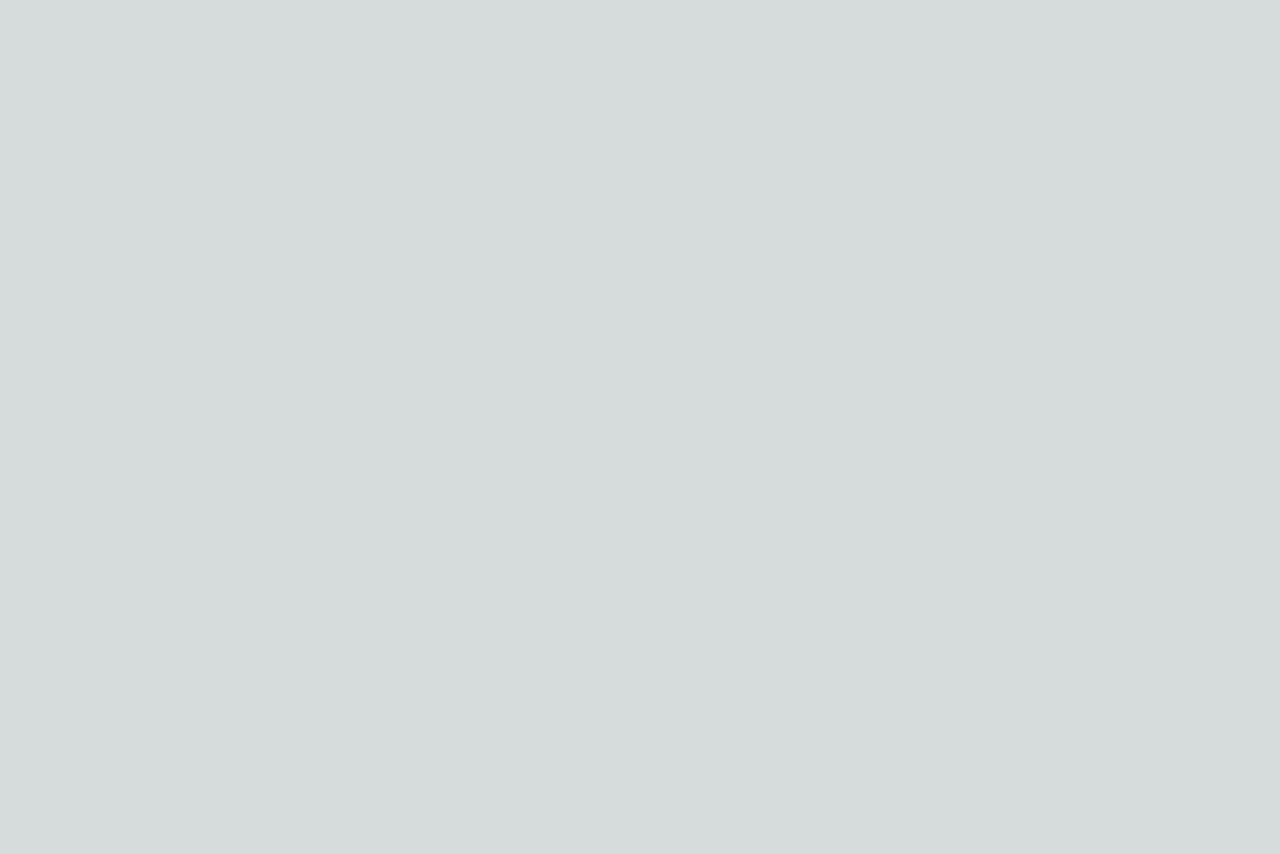
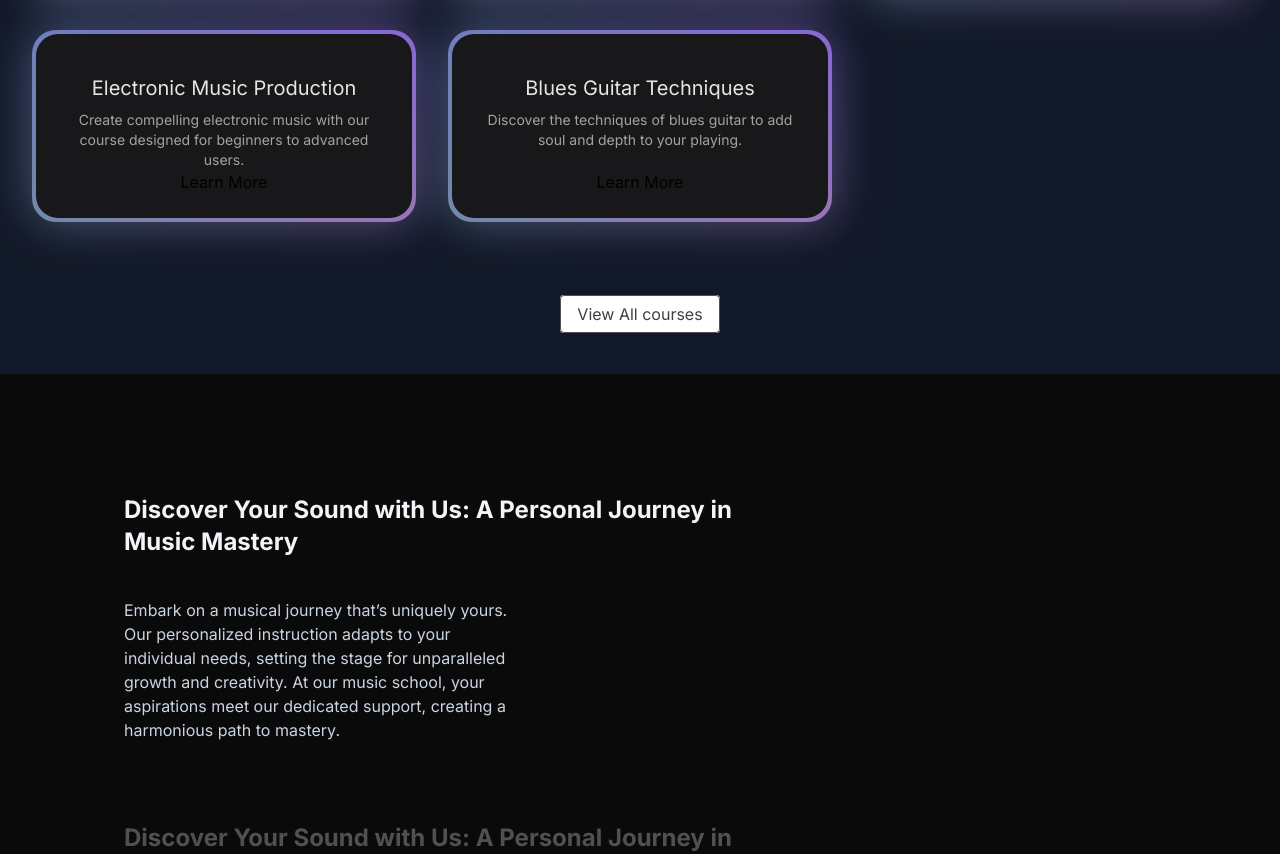
Before and after one commit to Harshit-3905/AudioAlley, a Next.js app: page / in a window 1280 px wide. Shown: the part 994-1848 px from the top of the page. Before the commit the page ends 800 px from the top, so only its background shows below. Built offline with nearby package versions, Linux system fonts and the light colour scheme.

Commit message:
Add WhyChooseUs Section

```diff
--- a/src/app/page.tsx
+++ b/src/app/page.tsx
@@ -1,9 +1,13 @@
+import FeaturedCourses from "@/components/FeaturedCourses";
+import HeroSection from "@/components/HeroSection";
+import WhyChooseUs from "@/components/WhyChooseUs";
+
 export default function Home() {
   return (
     <main className="min-h-screen bg-black/[0.96] antialiased bg-grid-white/[0.02]">
-      <h1 className="text-4xl font-bold text-white">
-        Welcome to your Next.js app!
-      </h1>
+      <HeroSection />
+      <FeaturedCourses />
+      <WhyChooseUs />
     </main>
   );
 }
--- /dev/null
+++ b/src/components/WhyChooseUs.tsx
@@ -0,0 +1,46 @@
+"use client";
+import React from "react";
+import { StickyScroll } from "./ui/sticky-scroll-reveal";
+
+const musicSchoolContent = [
+  {
+    title: "Discover Your Sound with Us: A Personal Journey in Music Mastery",
+    description:
+      "Embark on a musical journey that’s uniquely yours. Our personalized instruction adapts to your individual needs, setting the stage for unparalleled growth and creativity. At our music school, your aspirations meet our dedicated support, creating a harmonious path to mastery.",
+  },
+  {
+    title: "Discover Your Sound with Us: A Personal Journey in Music Mastery",
+    description:
+      "Embark on a musical journey that’s uniquely yours. Our personalized instruction adapts to your individual needs, setting the stage for unparalleled growth and creativity. At our music school, your aspirations meet our dedicated support, creating a harmonious path to mastery.",
+  },
+  {
+    title: "Discover Your Sound with Us: A Personal Journey in Music Mastery",
+    description:
+      "Embark on a musical journey that’s uniquely yours. Our personalized instruction adapts to your individual needs, setting the stage for unparalleled growth and creativity. At our music school, your aspirations meet our dedicated support, creating a harmonious path to mastery.",
+  },
+  {
+    title: "Live Feedback & Engagement",
+    description:
+      "Immerse yourself in an interactive learning experience where feedback is immediate, just like real-time changes in a collaborative project. This approach enhances your understanding and mastery of music concepts and performance techniques.",
+  },
+  {
+    title: "Cutting-Edge Curriculum",
+    description:
+      "Our curriculum is continuously updated to include the latest music education trends and technologies, ensuring you’re always learning with the most current and effective methods. Say goodbye to outdated materials and welcome an education that evolves with the industry.",
+  },
+  {
+    title: "Limitless Learning Opportunities",
+    description:
+      "With our expansive resource library and dynamic course offerings, you’ll never find yourself without something new to explore. Our platform provides continuous opportunities for growth, ensuring your musical skills are always advancing.",
+  },
+];
+
+function WhyChooseUs() {
+  return (
+    <div>
+      <StickyScroll content={musicSchoolContent} />
+    </div>
+  );
+}
+
+export default WhyChooseUs;
--- /dev/null
+++ b/src/components/ui/sticky-scroll-reveal.tsx
@@ -0,0 +1,88 @@
+"use client";
+import React, { useRef } from "react";
+import { useMotionValueEvent, useScroll } from "framer-motion";
+import { motion } from "framer-motion";
+
+export const StickyScroll = ({
+  content,
+}: {
+  content: {
+    title: string;
+    description: string;
+  }[];
+}) => {
+  const [activeCard, setActiveCard] = React.useState(0);
+  const ref = useRef<any>(null);
+  const { scrollYProgress } = useScroll({
+    container: ref,
+    offset: ["start start", "end start"],
+  });
+  const cardLength = content.length;
+
+  useMotionValueEvent(scrollYProgress, "change", (latest) => {
+    const cardsBreakpoints = content.map((_, index) => index / cardLength);
+    cardsBreakpoints.forEach((breakpoint, index) => {
+      if (latest > breakpoint - 0.2 && latest <= breakpoint) {
+        setActiveCard(() => index);
+      }
+    });
+  });
+
+  const backgroundColors = [
+    "var(--slate-900)",
+    "var(--black)",
+    "var(--neutral-900)",
+  ];
+  const linearGradients = [
+    "linear-gradient(to bottom right, var(--cyan-500), var(--emerald-500))",
+    "linear-gradient(to bottom right, var(--pink-500), var(--indigo-500))",
+    "linear-gradient(to bottom right, var(--orange-500), var(--yellow-500))",
+  ];
+  return (
+    <motion.div
+      animate={{
+        backgroundColor: backgroundColors[activeCard % backgroundColors.length],
+      }}
+      className="h-[30rem] overflow-y-auto flex justify-center relative space-x-10 rounded-md p-10"
+      ref={ref}
+    >
+      <div className="div relative flex items-start px-4">
+        <div className="max-w-2xl">
+          {content.map((item, index) => (
+            <div key={item.title + index} className="my-20">
+              <motion.h2
+                initial={{
+                  opacity: 0,
+                }}
+                animate={{
+                  opacity: activeCard === index ? 1 : 0.3,
+                }}
+                className="text-2xl font-bold text-slate-100"
+              >
+                {item.title}
+              </motion.h2>
+              <motion.p
+                initial={{
+                  opacity: 0,
+                }}
+                animate={{
+                  opacity: activeCard === index ? 1 : 0.3,
+                }}
+                className="text-kg text-slate-300 max-w-sm mt-10"
+              >
+                {item.description}
+              </motion.p>
+            </div>
+          ))}
+          <div className="h-40" />
+        </div>
+      </div>
+      <motion.div
+        animate={{
+          background: linearGradients[activeCard % linearGradients.length],
+        }}
+        className="hidden lg:block h-60 w-80 rounded-md bg-white sticky top-10 overflow-hidden"
+      ></motion.div>
+    </motion.div>
+  );
+};
```
